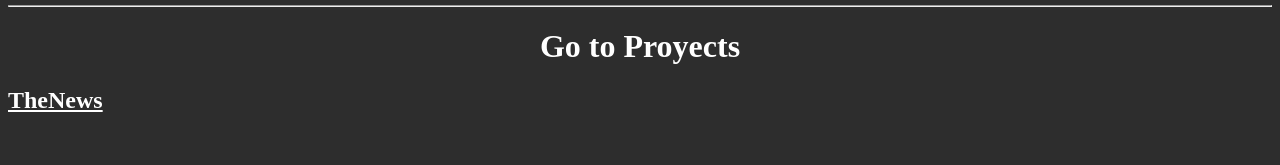
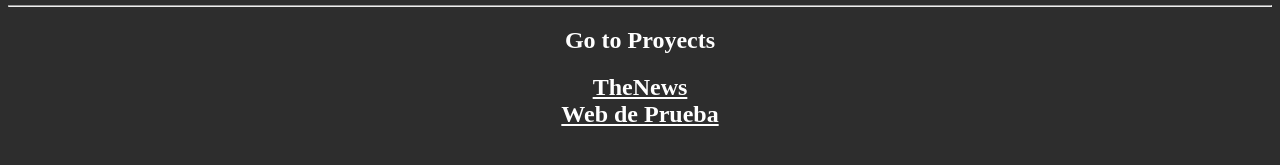
Before and after one commit to aaiello7/aaiello7.github.io, a plain HTML site: page index.html in a window 1280 px wide. Shown: the part 573-738 px from the top of the page. Drawn offline with Linux system fonts and the light colour scheme.

Commit message:
Added test link for "ejercicio09" proyect

```diff
--- a/css/styles.css
+++ b/css/styles.css
@@ -32,6 +32,11 @@ h1 {
   from  {background-position: -1800px;}
   to {background-position: -3150px;}
 }
+
+section h2 {
+  text-align: center;
+  margin: 0 2%;
+}
 /* a {
   text-decoration: none;
   font-family: sans-serif;
--- a/index.html
+++ b/index.html
@@ -6,10 +6,18 @@
   <title>Yeti Animation</title>
 </head>
 <body>
+  <header>
     <h1>The Lonely Yeti</h1>
     <div class="yeti"></div>
+  </header>
   <hr>
+  <main>
+    <section>
       <h1>Go to Proyects</h1>
       <h2><a href="TheNews/index.html" style="color:white;">TheNews</a></h2>
+      <h2><a href="ejercicio09/ejercicio09.html" style="color:white;">Web de Prueba</a></h2>
+    </section>
+  </main>
+
 </body>
 </html>
```
Also changed, not shown: 1 other file. Lines whose indentation alone changed are shown as unchanged.
